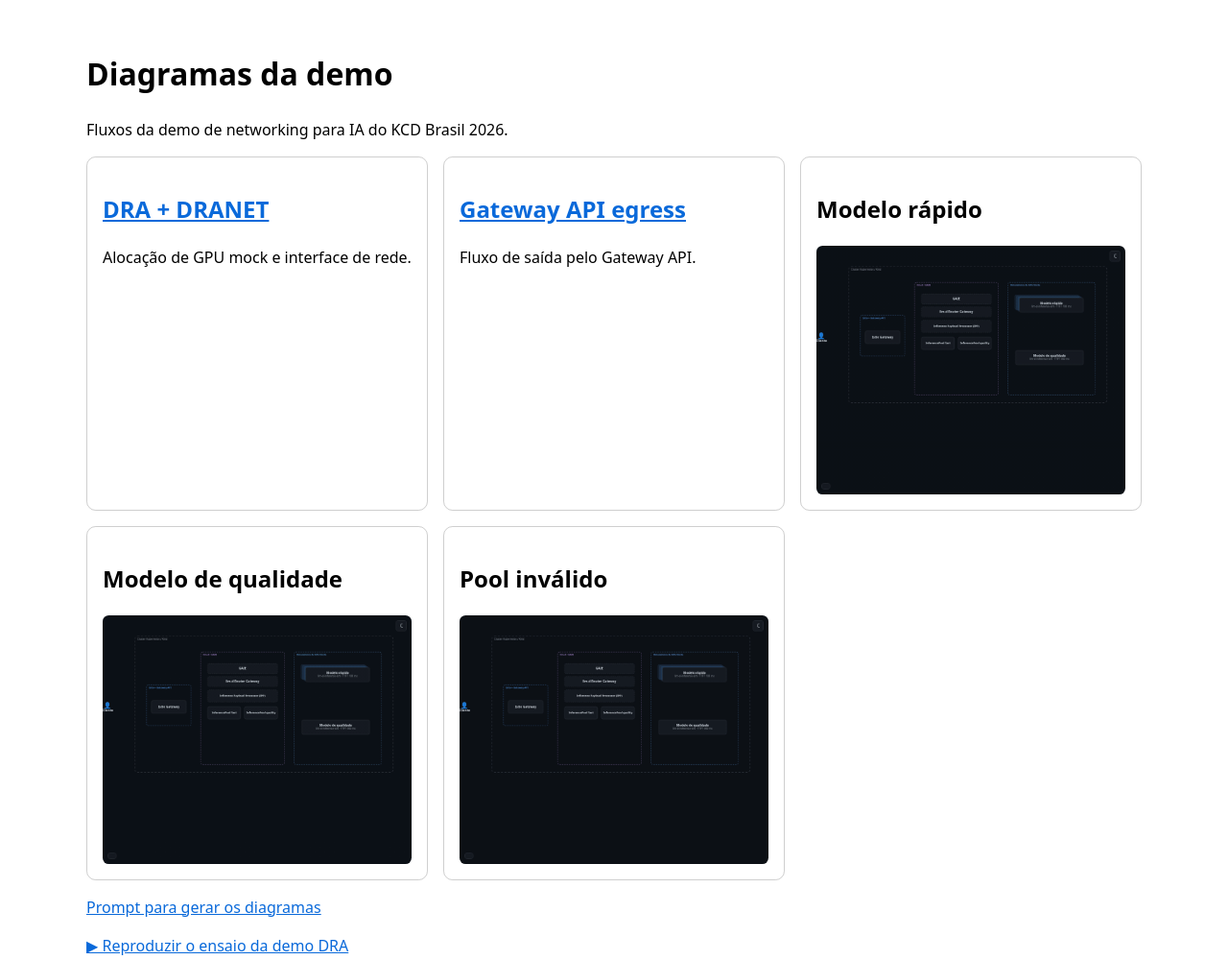
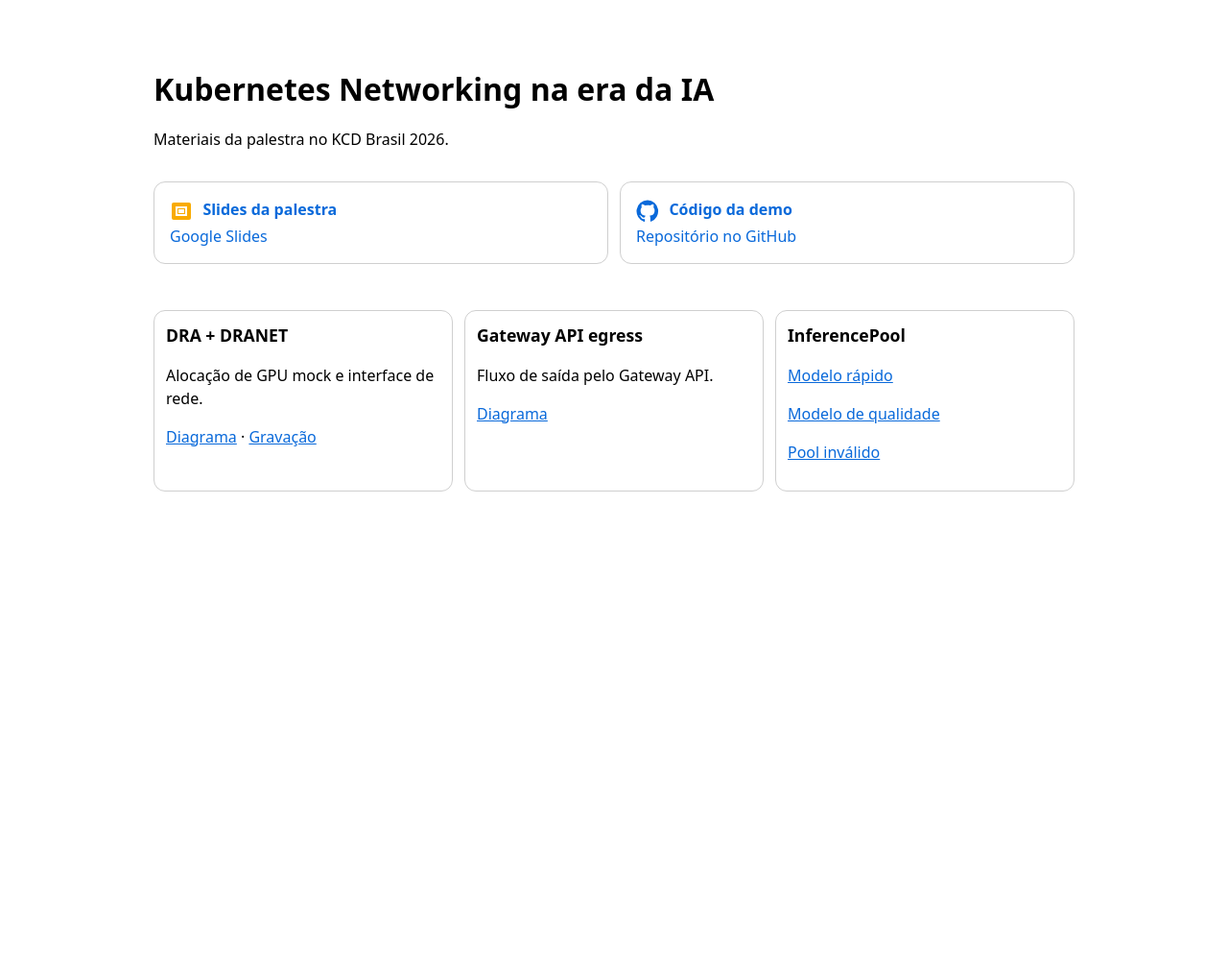
Before and after one commit to rafaelvzago/kcd-ai-networking-demo, a plain HTML site: page docs/index.html in a window 1280 px wide. Shown: the whole page at 96% size. After the commit the page ends 800 px from the top, so only its background shows below. Drawn offline with Linux system fonts and the light colour scheme.

Commit message:
add extra links

```diff
--- a/docs/index.html
+++ b/docs/index.html
@@ -3,45 +3,60 @@
 <head>
   <meta charset="utf-8">
   <meta name="viewport" content="width=device-width, initial-scale=1">
-  <title>KCD Brasil 2026 — diagramas</title>
+  <title>Kubernetes Networking na era da IA</title>
   <style>
     :root { color-scheme: light dark; font: 16px/1.5 system-ui, sans-serif; }
-    body { max-width: 1100px; margin: 0 auto; padding: 2rem 1rem; }
+    body { max-width: 960px; margin: 0 auto; padding: 3rem 1.25rem; }
     a { color: #0969da; }
     @media (prefers-color-scheme: dark) { a { color: #58a6ff; } }
-    .diagrams { display: grid; gap: 1rem; grid-template-columns: repeat(auto-fit, minmax(280px, 1fr)); }
-    article { border: 1px solid #8886; border-radius: .6rem; padding: 1rem; }
-    img { display: block; width: 100%; height: auto; border-radius: .4rem; }
+    header { margin-bottom: 2rem; }
+    h1 { margin-bottom: .25rem; }
+    .links, .diagrams { display: grid; gap: .75rem; grid-template-columns: repeat(auto-fit, minmax(240px, 1fr)); }
+    .links { margin: 1.5rem 0 3rem; }
+    .card { border: 1px solid #8886; border-radius: .75rem; padding: 1rem; text-decoration: none; }
+    .card:hover { border-color: currentColor; }
+    .card strong { display: block; margin-bottom: .25rem; }
+    .card svg { float: left; width: 1.5rem; height: 1.5rem; margin: .1rem .65rem 0 0; }
+    .diagrams article { border: 1px solid #8886; border-radius: .75rem; padding: .75rem; }
+    .diagrams h2 { margin-top: 0; font-size: 1.1rem; }
   </style>
 </head>
 <body>
-  <h1>Diagramas da demo</h1>
-  <p>Fluxos da demo de networking para IA do KCD Brasil 2026.</p>
+  <header>
+    <h1>Kubernetes Networking na era da IA</h1>
+    <p>Materiais da palestra no KCD Brasil 2026.</p>
+  </header>
 
-  <div class="diagrams">
+  <nav class="links" aria-label="Links principais">
+    <a class="card" href="https://tinyurl.com/k8s-net-ia-kcd-2026" target="_blank" rel="noreferrer">
+      <svg viewBox="0 0 24 24" aria-hidden="true"><path fill="#f9ab00" d="M4 3h16a2 2 0 0 1 2 2v14a2 2 0 0 1-2 2H4a2 2 0 0 1-2-2V5a2 2 0 0 1 2-2Z"/><path fill="#fff" d="M6 7h12v10H6V7Zm2 2v6h8V9H8Zm1 1h6v4H9v-4Z"/></svg>
+      <strong>Slides da palestra</strong>
+      <span>Google Slides</span>
+    </a>
+    <a class="card" href="https://github.com/rafaelvzago/kcd-ai-networking-demo" target="_blank" rel="noreferrer">
+      <svg viewBox="0 0 24 24" aria-hidden="true"><path fill="currentColor" d="M12 .5a11.5 11.5 0 0 0-3.64 22.41c.58.1.79-.25.79-.56v-2.18c-3.22.7-3.9-1.55-3.9-1.55-.53-1.37-1.3-1.74-1.3-1.74-1.05-.72.08-.71.08-.71 1.16.08 1.77 1.2 1.77 1.2 1.04 1.77 2.73 1.26 3.4.96.1-.75.4-1.26.74-1.55-2.57-.29-5.27-1.29-5.27-5.75 0-1.27.45-2.3 1.2-3.11-.12-.3-.52-1.47.11-3.06 0 0 .98-.31 3.17 1.19A11 11 0 0 1 12 5.67c.99 0 1.98.13 2.91.38 2.18-1.5 3.16-1.19 3.16-1.19.63 1.59.23 2.76.12 3.06.74.81 1.19 1.84 1.19 3.11 0 4.47-2.71 5.46-5.29 5.74.42.36.79 1.08.79 2.18v3.23c0 .31.21.67.8.55A11.5 11.5 0 0 0 12 .5Z"/></svg>
+      <strong>Código da demo</strong>
+      <span>Repositório no GitHub</span>
+    </a>
+  </nav>
+
+  <section class="diagrams" aria-label="Diagramas da demo">
     <article>
-      <h2><a href="diagrams/flow-dra.html">DRA + DRANET</a></h2>
+      <h2>DRA + DRANET</h2>
       <p>Alocação de GPU mock e interface de rede.</p>
+      <p><a href="diagrams/flow-dra.html">Diagrama</a> · <a href="dra-demo.html">Gravação</a></p>
     </article>
     <article>
-      <h2><a href="diagrams/flow-egress.html">Gateway API egress</a></h2>
+      <h2>Gateway API egress</h2>
       <p>Fluxo de saída pelo Gateway API.</p>
+      <a href="diagrams/flow-egress.html">Diagrama</a>
     </article>
     <article>
-      <h2>Modelo rápido</h2>
-      <a href="diagrams/flow-fast_happy_path.gif"><img src="diagrams/flow-fast_happy_path.gif" alt="Fluxo do modelo rápido"></a>
+      <h2>InferencePool</h2>
+      <p><a href="diagrams/flow-fast_happy_path.gif">Modelo rápido</a></p>
+      <p><a href="diagrams/flow-quality_happy_path.gif">Modelo de qualidade</a></p>
+      <p><a href="diagrams/flow-invalid_pool.gif">Pool inválido</a></p>
     </article>
-    <article>
-      <h2>Modelo de qualidade</h2>
-      <a href="diagrams/flow-quality_happy_path.gif"><img src="diagrams/flow-quality_happy_path.gif" alt="Fluxo do modelo de qualidade"></a>
-    </article>
-    <article>
-      <h2>Pool inválido</h2>
-      <a href="diagrams/flow-invalid_pool.gif"><img src="diagrams/flow-invalid_pool.gif" alt="Fluxo de pool inválido"></a>
-    </article>
-  </div>
-
-  <p><a href="diagrams/flowstory-workflow-prompt.md">Prompt para gerar os diagramas</a></p>
-  <p><a href="dra-demo.html">▶ Reproduzir o ensaio da demo DRA</a></p>
+  </section>
 </body>
 </html>
```
Also changed, not shown: docs/dra-demo.html (+10 -6 lines).
